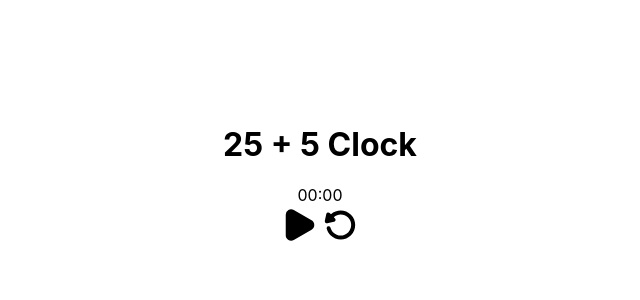
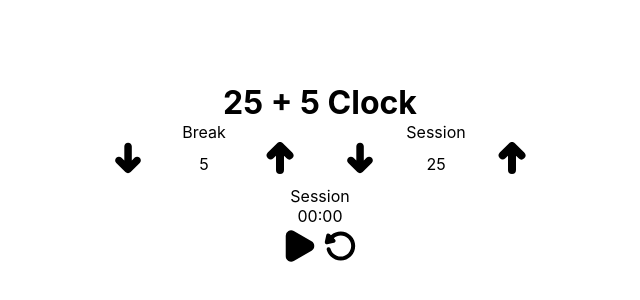
Before and after one commit to stevenLucano/alarm-vite-react, a React (Vite) app: page / in a window 1280 px wide. Shown: the part 224-524 px from the top of the page, without its empty margins (320-960 px from the left). Built offline with nearby package versions, Linux system fonts and the light colour scheme.

Commit message:
botones añadidos

```diff
--- a/package.json
+++ b/package.json
@@ -9,7 +9,8 @@
   },
   "dependencies": {
     "react": "^18.0.0",
-    "react-dom": "^18.0.0"
+    "react-dom": "^18.0.0",
+    "sass": "^1.52.3"
   },
   "devDependencies": {
     "@types/react": "^18.0.0",
--- a/src/App.jsx
+++ b/src/App.jsx
@@ -3,13 +3,16 @@ import "./App.css";
 import Timer from "./Components/Timer";
 import IconPlay from "./Icons/IconPlay";
 import IconPause from "./Icons/IconPause";
+import IconReset from "./Icons/IconReset";
 
-import IconReset from "./Icons/IconReset";
 import worker_script from "./Workers/countdown";
+import ControlTimer from "./Components/ControlTimer.jsx";
 
 const myWorker = new Worker(worker_script);
 
 function App() {
+  const [breakControl, setBreakControl] = useState(5);
+  const [sessionControl, setSessionControl] = useState(25);
   const [timeSeconds, setTimeSeconds] = useState(5);
   const [timeAlarm, setTimeAlarm] = useState({ m: "00", s: "00" });
   const [isPaused, setIsPaused] = useState(true);
@@ -37,11 +40,6 @@ function App() {
     }
   };
 
-  // const sendMessage = (mess) => {
-  //   setIsPaused(!isPaused);
-  //   myWorker.postMessage(mess + "," + timeSeconds);
-  // };
-
   const changeState = () => {
     const message = isPaused ? "Start" : "Stop";
     setIsPaused(!isPaused);
@@ -56,9 +54,41 @@ function App() {
     setTimeAlarm({ m: "25", s: "00" });
   };
 
+  const changeControl = (controller, change) => {
+    switch (controller) {
+      case "break":
+        if (change === "up") {
+          setBreakControl(breakControl + 1);
+        } else {
+          setBreakControl(breakControl - 1);
+        }
+        break;
+
+      case "session":
+        if (change === "up") {
+          setSessionControl(sessionControl + 1);
+        } else {
+          setSessionControl(sessionControl - 1);
+        }
+        break;
+    }
+  };
+
   return (
     <div className="App">
       <h1>25 + 5 Clock</h1>
+      <div className="controllers">
+        <ControlTimer
+          name="break"
+          defaultValue={breakControl}
+          fnc={changeControl}
+        />
+        <ControlTimer
+          name="session"
+          defaultValue={sessionControl}
+          fnc={changeControl}
+        />
+      </div>
       <Timer timeValue={timeAlarm.m + ":" + timeAlarm.s} />
       <div className="timer-control">
         <div id="start_stop" onClick={changeState}>
--- /dev/null
+++ b/src/Components/ControlTimer.jsx/index.jsx
@@ -0,0 +1,23 @@
+import React from "react";
+import IconDown from "../../Icons/IconDown";
+import IconUp from "../../Icons/IconUp";
+import "./styles.scss";
+
+const ControlTimer = ({ name, defaultValue, fnc }) => {
+  return (
+    <div className="controller">
+      <p id={`${name}-label`}>{name}</p>
+      <div className="buttons">
+        <div id={`${name}-decrement`} onClick={() => fnc(name, "down")}>
+          <IconDown fill="#000" width={40} height={40} />
+        </div>
+        <div id={`${name}-length`}>{defaultValue}</div>
+        <div id={`${name}-increment`} onClick={() => fnc(name, "up")}>
+          <IconUp fill="#000" width={40} height={40} />
+        </div>
+      </div>
+    </div>
+  );
+};
+
+export default ControlTimer;
--- /dev/null
+++ b/src/Components/ControlTimer.jsx/styles.scss
@@ -0,0 +1,15 @@
+.controller {
+    width: 15vw;
+    margin: 0 20px;
+}
+
+.buttons {
+    width: 100%;
+    display: flex;
+    justify-content: space-between;
+    align-items: center;
+}
+
+#break-label, #session-label {
+    text-transform: capitalize;
+}
--- a/src/Components/Timer/index.jsx
+++ b/src/Components/Timer/index.jsx
@@ -1,7 +1,13 @@
 import React from "react";
+import "./styles.scss";
 
 const Timer = ({ timeValue }) => {
-  return <div>{timeValue}</div>;
+  return (
+    <div>
+      <p id="timer-label">Session</p>
+      <p id="time-left">{timeValue}</p>
+    </div>
+  );
 };
 
 export default Timer;
--- a/src/index.css
+++ b/src/index.css
@@ -1,3 +1,8 @@
+*{
+  margin: 0;
+  padding: 0;
+  user-select: none;
+}
 body {
   margin: 0;
   font-family: -apple-system, BlinkMacSystemFont, 'Segoe UI', 'Roboto', 'Oxygen',
```
Also changed, not shown: src/Components/Timer/styles.scss (added), 1 other file (tests, documents, lock files or other folders).
